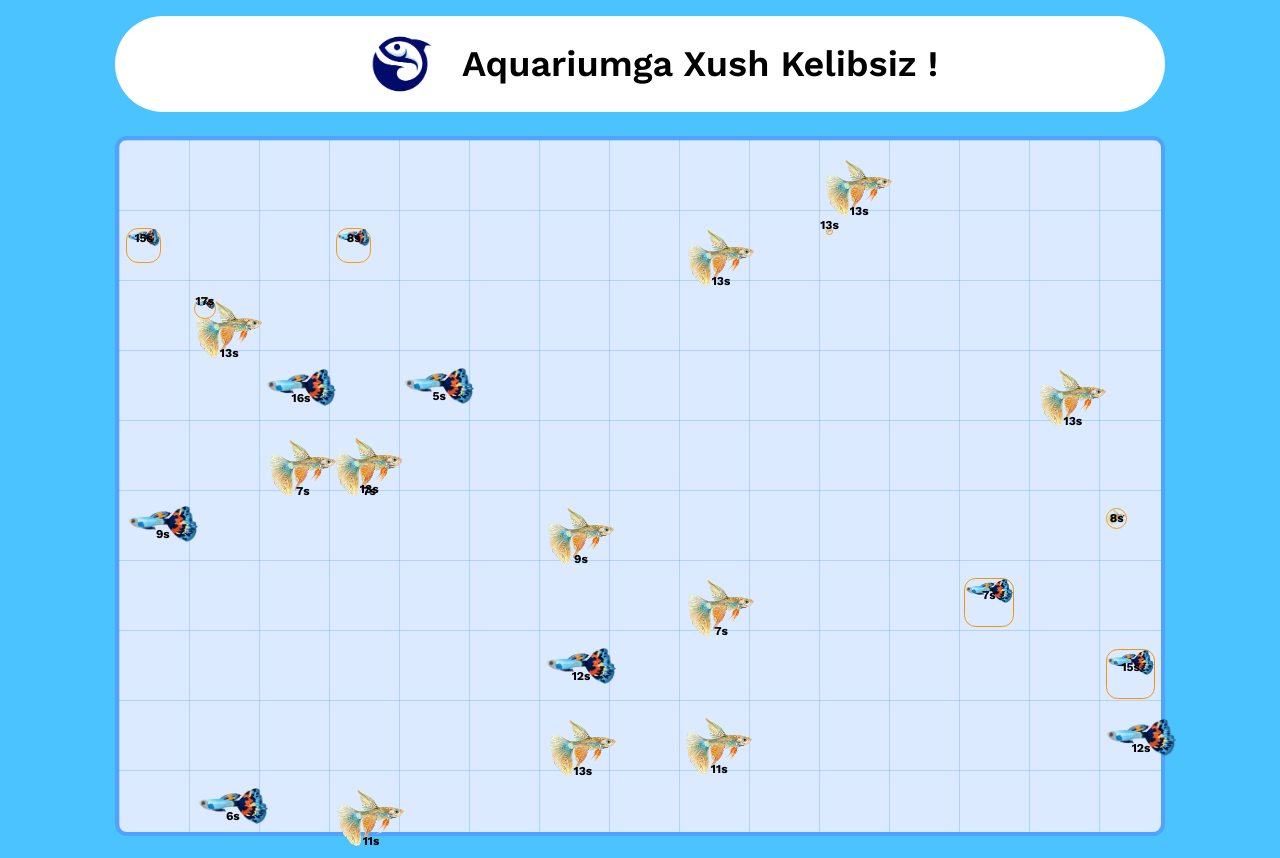
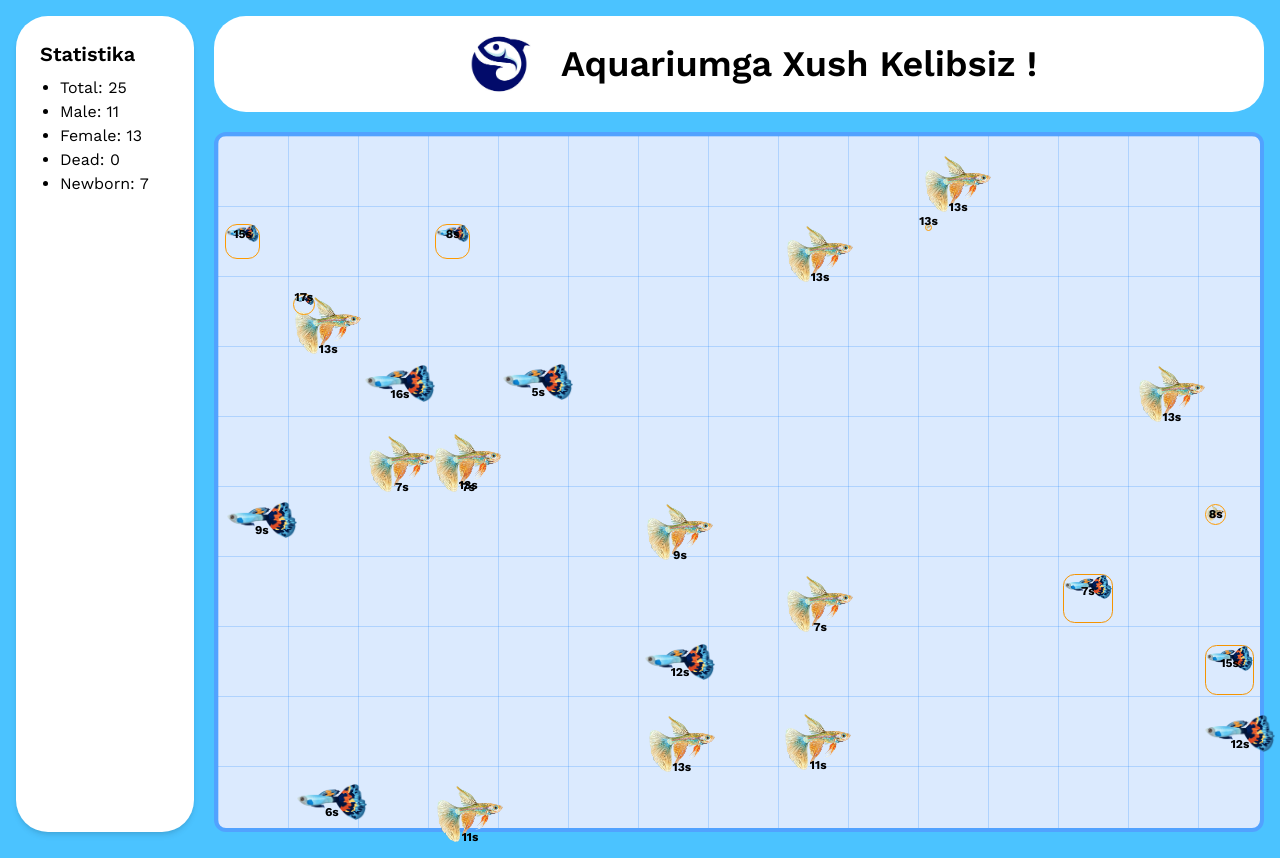
Before and after one commit to xasanovdev/funny-aquarium, a Vue app: page / in a window 1280 px wide. Built offline with nearby package versions, Linux system fonts and the light colour scheme.

Commit message:
feat: statistics

```diff
--- a/src/App.vue
+++ b/src/App.vue
@@ -3,7 +3,7 @@ import Aquarium from './components/Aquarium/Aquarium.vue'
 </script>
 
 <template>
-  <section class="mx-auto p-4 min-h-screen flex justify-center flex-col items-center gap-4">
+  <section class="mx-auto p-4 min-h-screen w-full flex justify-center flex-col items-center gap-4">
     <Aquarium />
   </section>
 </template>
--- a/src/components/Aquarium/Aquarium.vue
+++ b/src/components/Aquarium/Aquarium.vue
@@ -17,37 +17,9 @@ const statistics = ref({
   female: 0,
   alive: 0,
   dead: 0,
-  averageLifespan: 0,
-  averageSize: 0,
+  newBorn: 0,
+  loved: 0,
 })
-
-const updateStatistics = () => {
-  const total = fishes.value.length
-  const male = fishes.value.filter((fish) => fish.gender === 'male').length
-  const female = fishes.value.filter((fish) => fish.gender === 'female').length
-  const alive = fishes.value.filter((fish) => fish.alive).length
-  const dead = total - alive
-
-  const averageLifespan =
-    alive > 0
-      ? fishes.value.filter((fish) => fish.alive).reduce((sum, fish) => sum + fish.lifespan, 0) /
-        alive
-      : 0
-  const averageSize =
-    alive > 0
-      ? fishes.value.filter((fish) => fish.alive).reduce((sum, fish) => sum + fish.size, 0) / alive
-      : 0
-
-  statistics.value = {
-    total,
-    male,
-    female,
-    alive,
-    dead,
-    averageLifespan,
-    averageSize,
-  }
-}
 
 /**
  * Initializes the aquarium with a random number of fish.
@@ -63,6 +35,14 @@ const initialization = () => {
 }
 
 const createNewFish = (type: 'newFish' | 'initialFish') => {
+  statistics.value.total += 1
+  statistics.value.alive += 1
+
+  if (type === 'newFish') {
+    statistics.value.newBorn += 1
+    statistics.value.loved += 1
+  }
+
   fishes.value.push({
     id: crypto.randomUUID(),
     gender: Math.random() < 0.5 ? 'female' : 'male',
@@ -76,6 +56,10 @@ const createNewFish = (type: 'newFish' | 'initialFish') => {
     alive: true,
     size: type === 'newFish' ? 0.1 : 1, // New fish are smaller
   })
+}
+
+const filterDeadFish = () => {
+  return fishes.value.filter((fish) => fish.alive)
 }
 
 /**
@@ -174,29 +158,46 @@ onMounted(() => {
   initialization()
 
   setInterval(() => {
+    statistics.value.male = fishes.value.filter((fish) => fish.gender === 'male').length
+    statistics.value.female = fishes.value.filter((fish) => fish.gender === 'female').length
+    statistics.value.alive = fishes.value.filter((fish) => fish.alive).length
+
+    statistics.value.dead = statistics.value.total - statistics.value.alive
+
     updateFishes()
 
     addNewFish()
 
-    // Remove dead fish
-    fishes.value = fishes.value.filter((fish) => fish.alive)
-
-    // Update statistics
-    updateStatistics()
+    fishes.value = filterDeadFish()
   }, 1000) // Clean up every second
 })
 </script>
 
 <template>
-  <div>
-    <div class="flex items-center justify-center mb-6 bg-white rounded-full">
-      <img src="/logo.png" alt="Logo" width="120" height="120" />
-      <h3 class="text-center font-semibold text-4xl">Aquariumga Xush Kelibsiz !</h3>
+  <div class="flex justify-center gap-5 w-full">
+    <!-- Aquarium Statistics -->
+    <div class="flex flex-col max-w-sm w-full bg-white p-6 rounded-4xl shadow-md">
+      <h2 class="text-xl font-semibold mb-2">Statistika</h2>
+      <ul class="list-disc pl-5">
+        <li>Total: {{ statistics.total }}</li>
+        <li>Male: {{ statistics.male }}</li>
+        <li>Female: {{ statistics.female }}</li>
+        <li>Dead: {{ statistics.dead }}</li>
+        <li>Newborn: {{ statistics.newBorn }}</li>
+      </ul>
     </div>
 
-    <AquariumWrapper :width="AQUARIUM_WIDTH" :height="AQUARIUM_HEIGHT" :statistics="statistics">
-      <Fishes :fishes="fishes" :STEP="STEP" />
-    </AquariumWrapper>
+    <!-- Aquarium Content -->
+    <div class="">
+      <div class="flex items-center justify-center mb-5 bg-white rounded-4xl">
+        <img src="/logo.png" alt="Logo" width="120" height="120" />
+        <h3 class="text-center font-semibold text-4xl">Aquariumga Xush Kelibsiz !</h3>
+      </div>
+
+      <AquariumWrapper :width="AQUARIUM_WIDTH" :height="AQUARIUM_HEIGHT" :statistics="statistics">
+        <Fishes :fishes="fishes" :STEP="STEP" />
+      </AquariumWrapper>
+    </div>
   </div>
 </template>
 
```
